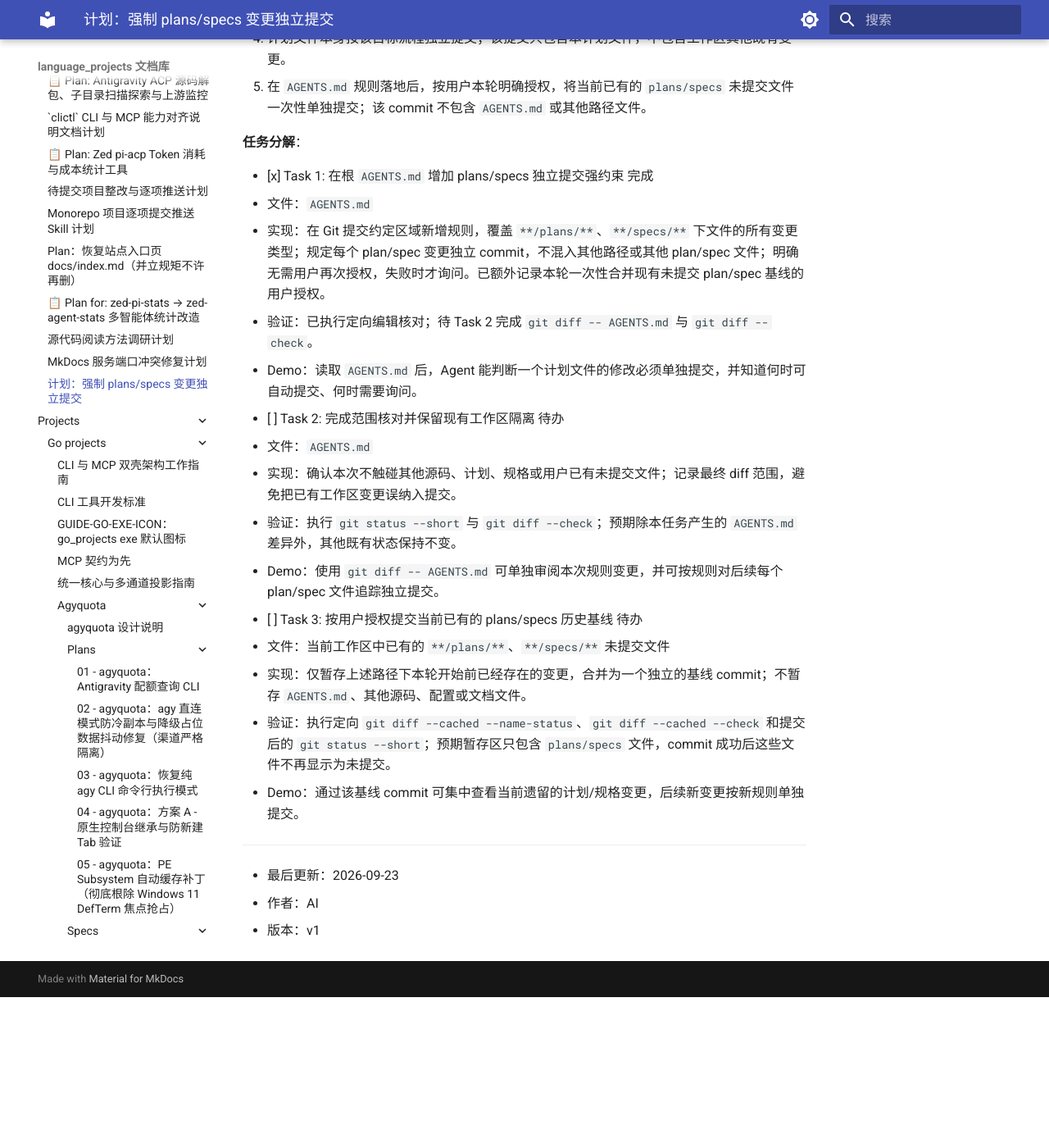
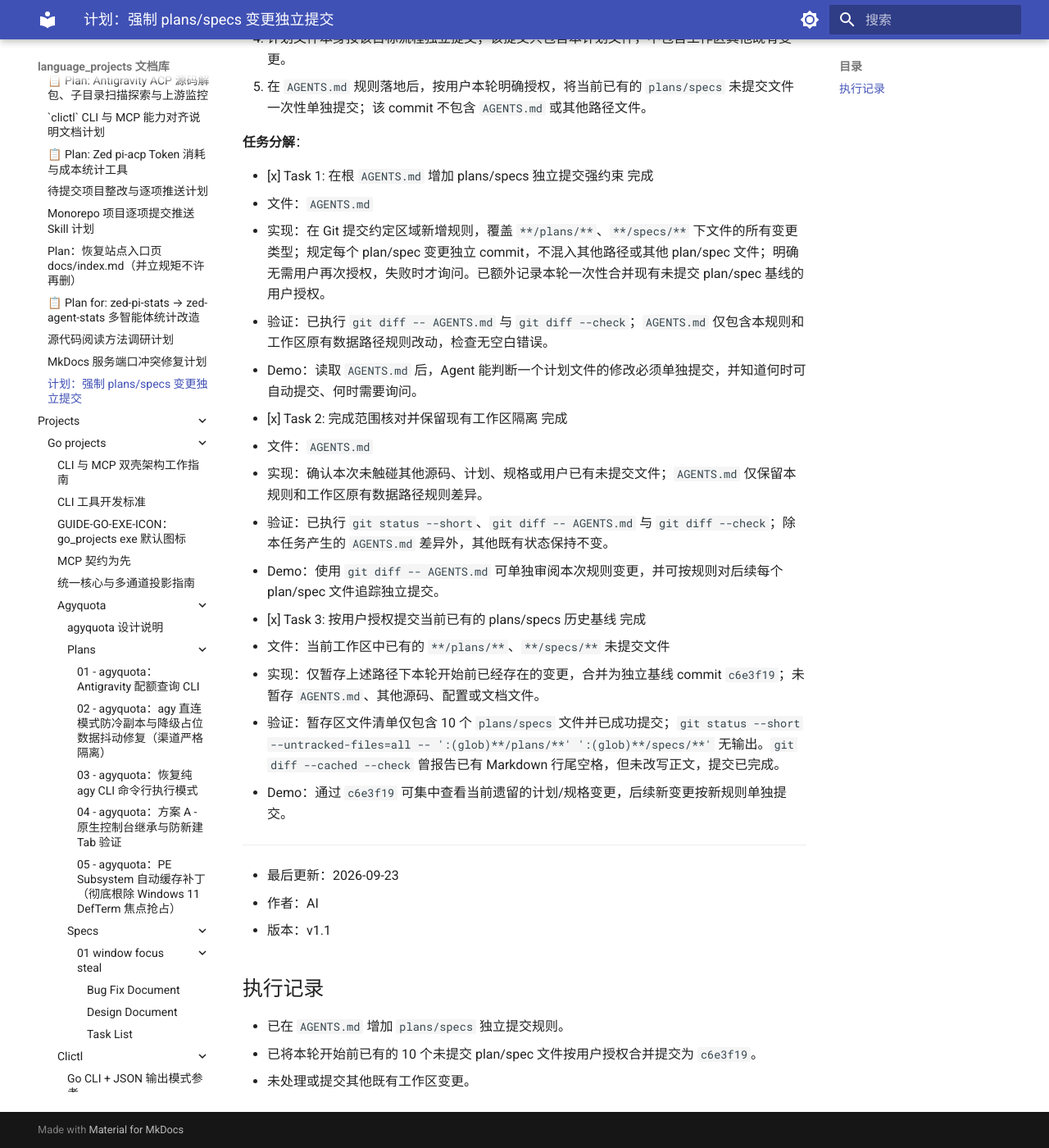
Before and after one commit to shihao-hub/td-language_projects, an MkDocs documentation site: the page built from docs/plans/19-standalone-plan-spec-commits.md, in a window 1280 px wide and 1400 px high, scrolled down 1046 px. Shown: the whole window at 82% size. Built offline with MkDocs 1.6.1 and Material for MkDocs 9.7.7, drawn with Linux system fonts in a browser that asks for light colours; before the commit the page ends 2262 px from its top, so only the background shows below that.

Commit message:
docs: 完成计划提交规则记录

```diff
--- a/docs/plans/19-standalone-plan-spec-commits.md
+++ b/docs/plans/19-standalone-plan-spec-commits.md
@@ -31,23 +31,29 @@
 - [x] Task 1: 在根 `AGENTS.md` 增加 plans/specs 独立提交强约束 完成
   - 文件：`AGENTS.md`
   - 实现：在 Git 提交约定区域新增规则，覆盖 `**/plans/**`、`**/specs/**` 下文件的所有变更类型；规定每个 plan/spec 变更独立 commit，不混入其他路径或其他 plan/spec 文件；明确无需用户再次授权，失败时才询问。已额外记录本轮一次性合并现有未提交 plan/spec 基线的用户授权。
-  - 验证：已执行定向编辑核对；待 Task 2 完成 `git diff -- AGENTS.md` 与 `git diff --check`。
+  - 验证：已执行 `git diff -- AGENTS.md` 与 `git diff --check`；`AGENTS.md` 仅包含本规则和工作区原有数据路径规则改动，检查无空白错误。
   - Demo：读取 `AGENTS.md` 后，Agent 能判断一个计划文件的修改必须单独提交，并知道何时可自动提交、何时需要询问。
 
-- [ ] Task 2: 完成范围核对并保留现有工作区隔离 待办
+- [x] Task 2: 完成范围核对并保留现有工作区隔离 完成
   - 文件：`AGENTS.md`
-  - 实现：确认本次不触碰其他源码、计划、规格或用户已有未提交文件；记录最终 diff 范围，避免把已有工作区变更误纳入提交。
-  - 验证：执行 `git status --short` 与 `git diff --check`；预期除本任务产生的 `AGENTS.md` 差异外，其他既有状态保持不变。
+  - 实现：确认本次未触碰其他源码、计划、规格或用户已有未提交文件；`AGENTS.md` 仅保留本规则和工作区原有数据路径规则差异。
+  - 验证：已执行 `git status --short`、`git diff -- AGENTS.md` 与 `git diff --check`；除本任务产生的 `AGENTS.md` 差异外，其他既有状态保持不变。
   - Demo：使用 `git diff -- AGENTS.md` 可单独审阅本次规则变更，并可按规则对后续每个 plan/spec 文件追踪独立提交。
 
-- [ ] Task 3: 按用户授权提交当前已有的 plans/specs 历史基线 待办
+- [x] Task 3: 按用户授权提交当前已有的 plans/specs 历史基线 完成
   - 文件：当前工作区中已有的 `**/plans/**`、`**/specs/**` 未提交文件
-  - 实现：仅暂存上述路径下本轮开始前已经存在的变更，合并为一个独立的基线 commit；不暂存 `AGENTS.md`、其他源码、配置或文档文件。
-  - 验证：执行定向 `git diff --cached --name-status`、`git diff --cached --check` 和提交后的 `git status --short`；预期暂存区只包含 `plans/specs` 文件，commit 成功后这些文件不再显示为未提交。
-  - Demo：通过该基线 commit 可集中查看当前遗留的计划/规格变更，后续新变更按新规则单独提交。
+  - 实现：仅暂存上述路径下本轮开始前已经存在的变更，合并为独立基线 commit `c6e3f19`；未暂存 `AGENTS.md`、其他源码、配置或文档文件。
+  - 验证：暂存区文件清单仅包含 10 个 `plans/specs` 文件并已成功提交；`git status --short --untracked-files=all -- ':(glob)**/plans/**' ':(glob)**/specs/**'` 无输出。`git diff --cached --check` 曾报告已有 Markdown 行尾空格，但未改写正文，提交已完成。
+  - Demo：通过 `c6e3f19` 可集中查看当前遗留的计划/规格变更，后续新变更按新规则单独提交。
 
 ---
 
 - 最后更新：2026-09-23
 - 作者：AI
-- 版本：v1
+- 版本：v1.1
+
+## 执行记录
+
+- 已在 `AGENTS.md` 增加 `plans/specs` 独立提交规则。
+- 已将本轮开始前已有的 10 个未提交 plan/spec 文件按用户授权合并提交为 `c6e3f19`。
+- 未处理或提交其他既有工作区变更。
```
